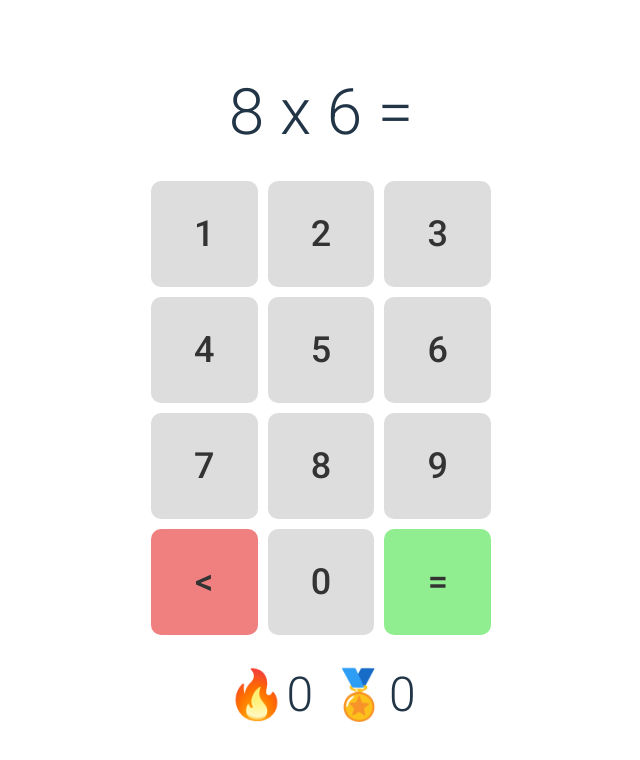
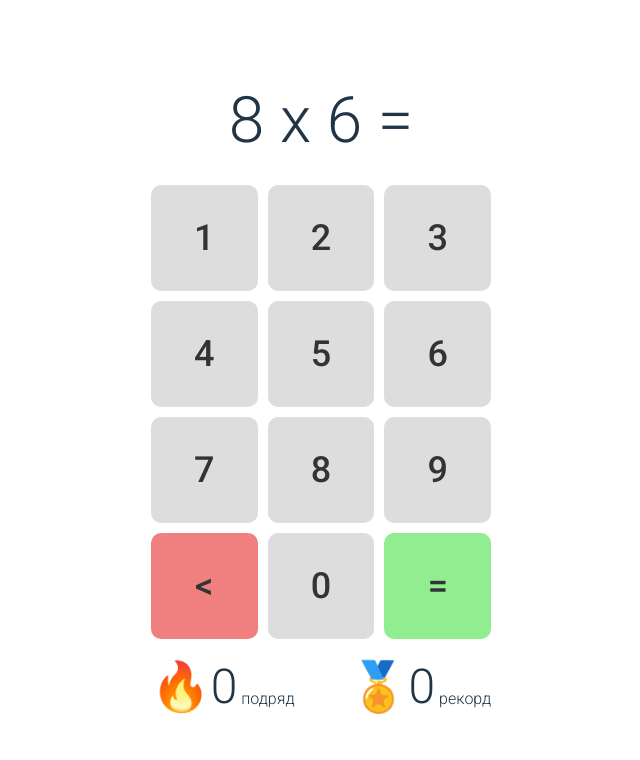
Before and after one commit to domstrueboy/compy, a Vue app: page / in a window 1280 px wide. Shown: the top 760 px of the page, without its empty margins (319-959 px from the left). Built offline with nearby package versions, Linux system fonts and the light colour scheme.

Commit message:
Алерты заменил на сообщения, поправил вёрстку

```diff
--- a/index.html
+++ b/index.html
@@ -4,7 +4,7 @@
     <meta charset="UTF-8" />
     <link rel="icon" type="image/svg+xml" href="/vite.svg" />
     <meta name="viewport" content="width=device-width, initial-scale=1.0" />
-    <title>Vite + Vue + TS</title>
+    <title>😎 Compy</title>
   </head>
   <body>
     <div id="app"></div>
--- a/src/App.vue
+++ b/src/App.vue
@@ -4,7 +4,7 @@ import Keyboard from './components/Keyboard.vue';
 import { type IButton, EButtonType } from './components/Keyboard.d';
 import { EOperation } from './App.d';
 
-const ANSWER_DELAY = 500;
+const ANSWER_DELAY = 1000;
 
 const getRandomInt = (min: number = 1, max: number = 9) => {
   min = Math.ceil(min);
@@ -45,13 +45,11 @@ const checkAnswer = async () => {
   if (isCorrect.value) {
     streak.value++;
     await new Promise(resolve => setTimeout(resolve, ANSWER_DELAY));
-    alert('Правильно!');
     a.value = getRandomInt();
     b.value = getRandomInt();
   } else {
     streak.value = 0;
     await new Promise(resolve => setTimeout(resolve, ANSWER_DELAY));
-    alert('Неправильно! Попробуй ещё раз!');
   }
   answer.value = '';
   isCorrect.value = null;
@@ -70,14 +68,32 @@ const handleButtonClick = (button: IButton) => {
 
 <template>
   <div class="container">
+
     <div :class="['equation', { correct: isCorrect === true, error: isCorrect === false }]">
       {{ a }} {{ operation }} {{ b }} = {{ answer }}
     </div>
+
+    <div class="message">
+      <div v-if="isCorrect === true" class="correct">Правильно!</div>
+      <div v-else-if="isCorrect === false" class="error">Неправильно! Попробуй ещё раз!</div>
+    </div>
+
     <Keyboard @buttonClicked = "handleButtonClick" />
-    <div class="streak">
-      <div title="Правильных ответов подряд">🔥{{ streak }}</div>
-      <div title="Рекорд">🏅{{ maxStreak }}</div>
+
+    <div class="streak-wrapper">
+      <div title="Правильных ответов подряд" class="streak">
+        <span>🔥</span>
+        <span>{{ streak }}</span>
+        <span class="streak-title">подряд</span>
+      </div>
+
+      <div title="Рекорд" class="streak">
+        <span>🏅</span>
+        <span>{{ maxStreak }}</span>
+        <span class="streak-title">рекорд</span>
+      </div>
     </div>
+
   </div>
 </template>
 
@@ -87,10 +103,10 @@ const handleButtonClick = (button: IButton) => {
   flex-direction: column;
   align-items: center;
   justify-content: center;
-  gap: 36px;
 
   .equation {
     font-size: 64px;
+
     &.correct {
       color: lightgreen;
     }
@@ -99,10 +115,38 @@ const handleButtonClick = (button: IButton) => {
     }
   }
 
-  .streak {
+  .message {
+    height: 16px;
+    font-size: 16px;
+    margin-bottom: 16px;
+
+    .correct {
+      color: lightgreen;
+    }
+    .error {
+      color: red;
+    }
+  }
+
+  .streak-wrapper {
+    margin-top: 24px;
     display: flex;
+    justify-content: space-between;
     gap: 16px;
+    width: 100%;
     font-size: 48px;
+
+    .streak {
+      display: flex;
+      flex-wrap: nowrap;
+      align-items: flex-end;
+
+      .streak-title {
+        font-size: 16px;
+        margin-left: 4px;
+        margin-bottom: 4px;
+      }
+    }
   }
 }
 </style>
--- a/src/style.css
+++ b/src/style.css
@@ -58,14 +58,10 @@ button:focus-visible {
   outline: 4px auto -webkit-focus-ring-color;
 }
 
-.card {
-  padding: 2em;
-}
-
 #app {
   max-width: 1280px;
   margin: 0 auto;
-  padding: 2rem 0;
+  padding: 20px 0;
   text-align: center;
 }
 
```
